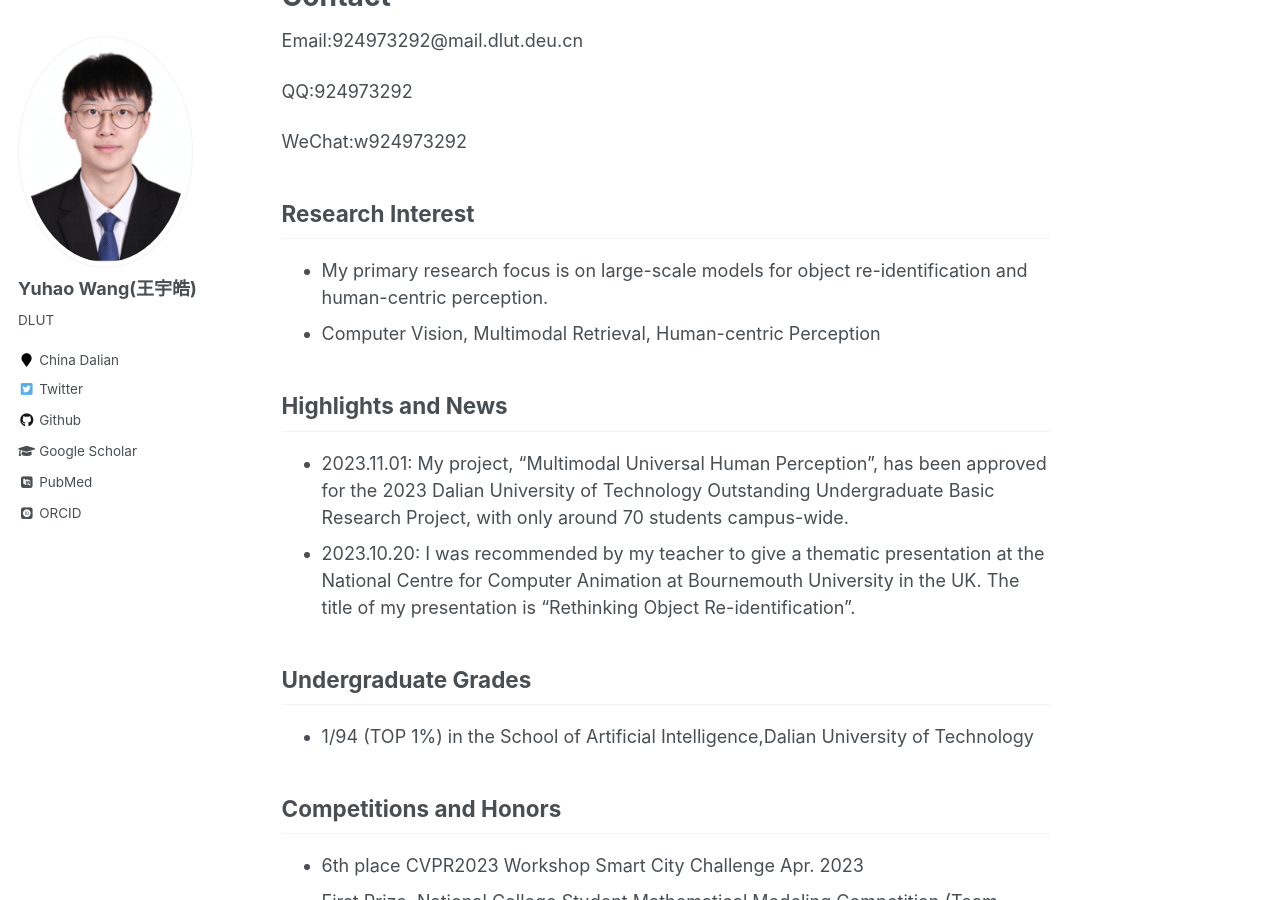
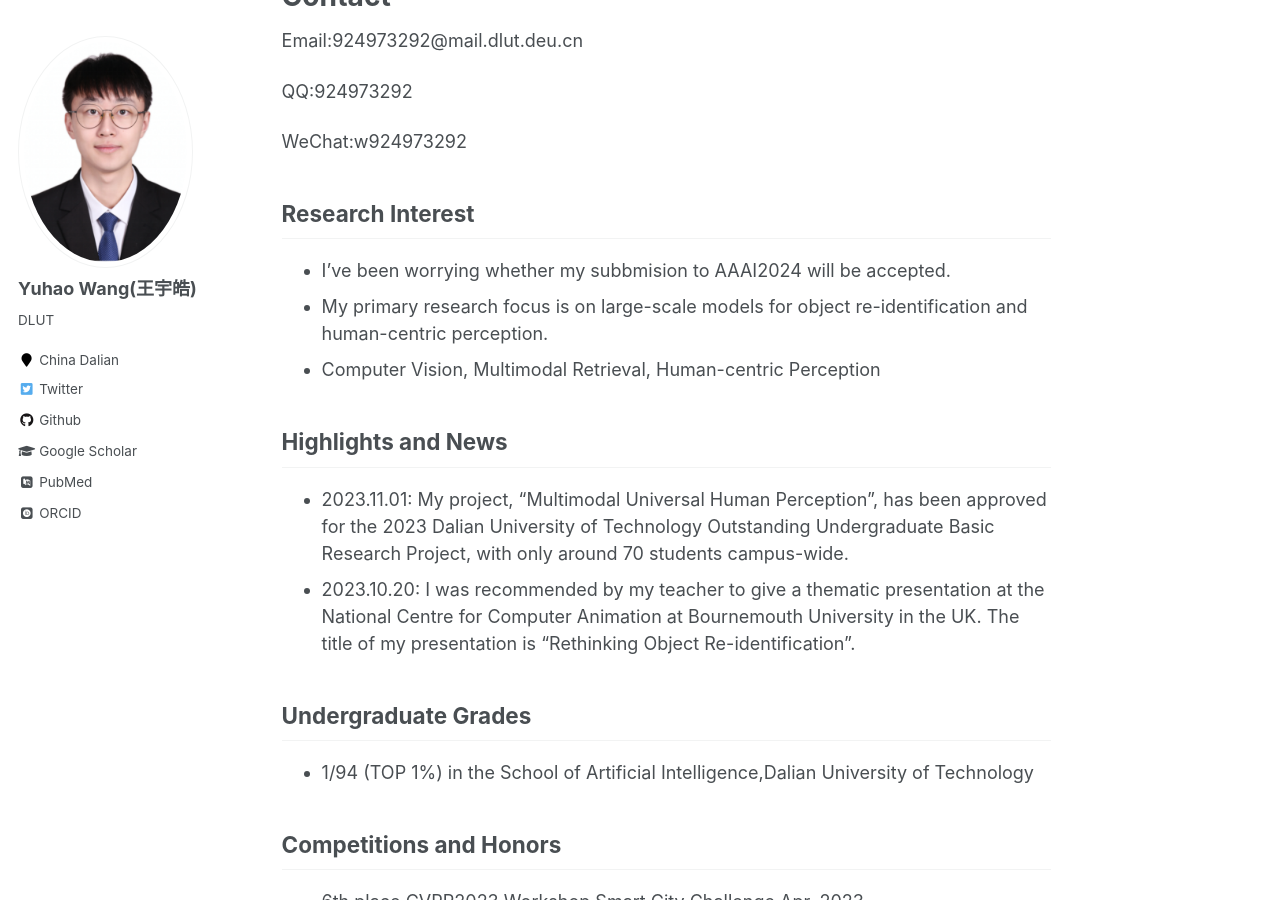
Before and after one commit to 924973292/924973292.github.io, a Jekyll site: the page built from _pages/about.md, in a window 1280 px wide and 900 px high, scrolled down 366 px. Built offline with Jekyll 4.4.1, drawn with Linux system fonts in a browser that asks for light colours; some web fonts are replaced.

Commit message:
pubchange

```diff
--- a/_pages/about.md
+++ b/_pages/about.md
@@ -21,6 +21,7 @@ WeChat:w924973292
 
 Research Interest
 ------
+- I've been worrying whether my subbmision to AAAI2024 will be accepted.
 - My primary research focus is on large-scale models for object re-identification and human-centric perception.
 - Computer Vision, Multimodal Retrieval, Human-centric Perception
 
```
